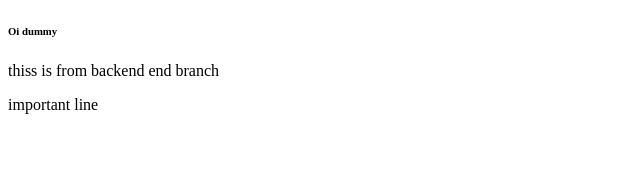
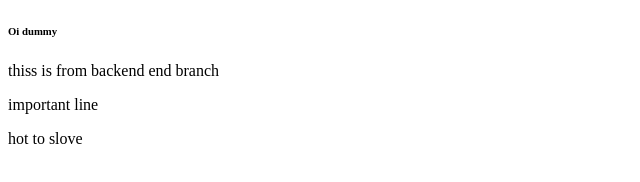
Before and after one commit to bhuvanesh1082005/Git_Demo, a plain HTML site: page index.html in a window 1280 px wide. Shown: the full height of the page, 0-640 px from the left. Drawn offline with Linux system fonts and the light colour scheme.

Commit message:
Update index.html

```diff
--- a/index.html
+++ b/index.html
@@ -9,5 +9,6 @@
     <h6>Oi dummy</h6>
     <p>thiss is from backend end branch</p>
     <p>important line</p>
+    <P>hot to slove </P>
 </body>
 </html>
```
